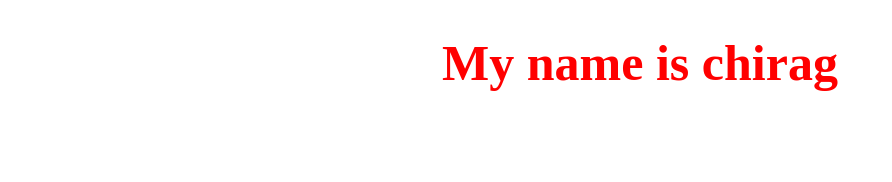
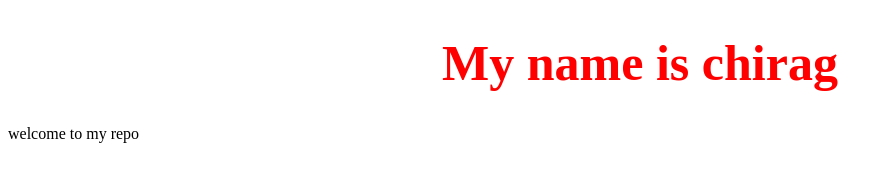
Before and after one commit to chiragsharma27/LocalRepo, a plain HTML site: page index.html in a window 1280 px wide. Shown: the whole page, without its empty margins (0-892 px from the left). Drawn offline with Linux system fonts and the light colour scheme.

Commit message:
new feature

```diff
--- a/index.html
+++ b/index.html
@@ -14,5 +14,6 @@
 </head>
 <body>
     <h1>My name is chirag</h1>
+    <p>welcome to my repo</p>
 </body>
 </html>
```
